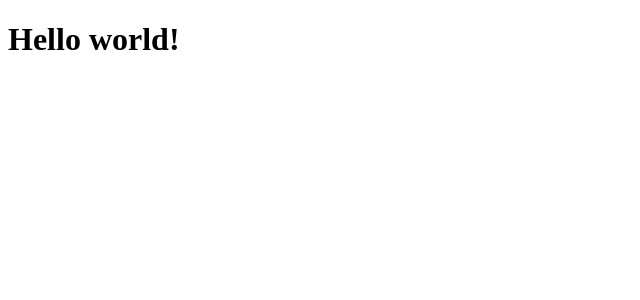
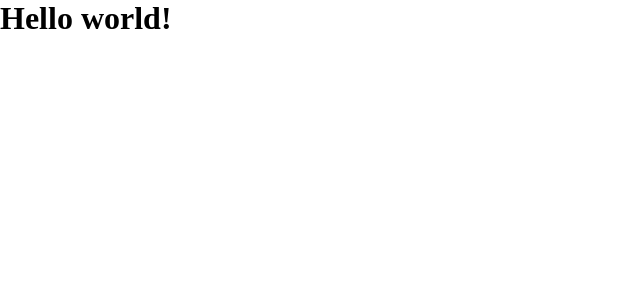
Before and after one commit to piTch-time/pitch-frontend, a React (Create React App) app: page / in a window 1280 px wide. Shown: the top 300 px of the page, without its empty margins (0-640 px from the left). Built offline with nearby package versions, Linux system fonts and the light colour scheme.

Commit message:
chore : globalStyle 적용

```diff
--- /dev/null
+++ b/src/@sharedComponents/GlobalStyle.tsx
@@ -0,0 +1,14 @@
+import { createGlobalStyle } from 'styled-components';
+
+export const GlobalStyle = createGlobalStyle`
+    :root {
+        width:100%;
+        height:100%;
+    }
+
+    * {
+        box-sizing:border-box;
+        margin: 0;
+        padding: 0;
+    }
+`;
--- a/src/App.tsx
+++ b/src/App.tsx
@@ -1,11 +1,13 @@
 import React from 'react';
 import logo from './logo.svg';
+import { GlobalStyle } from '@sharedComponents/GlobalStyle';
 
 function App() {
   return (
-    <div className='App'>
+    <>
+      <GlobalStyle />
       <h1>Hello world!</h1>
-    </div>
+    </>
   );
 }
 
```
Also changed, not shown: tsconfig.paths.json (+3 -4 lines).
